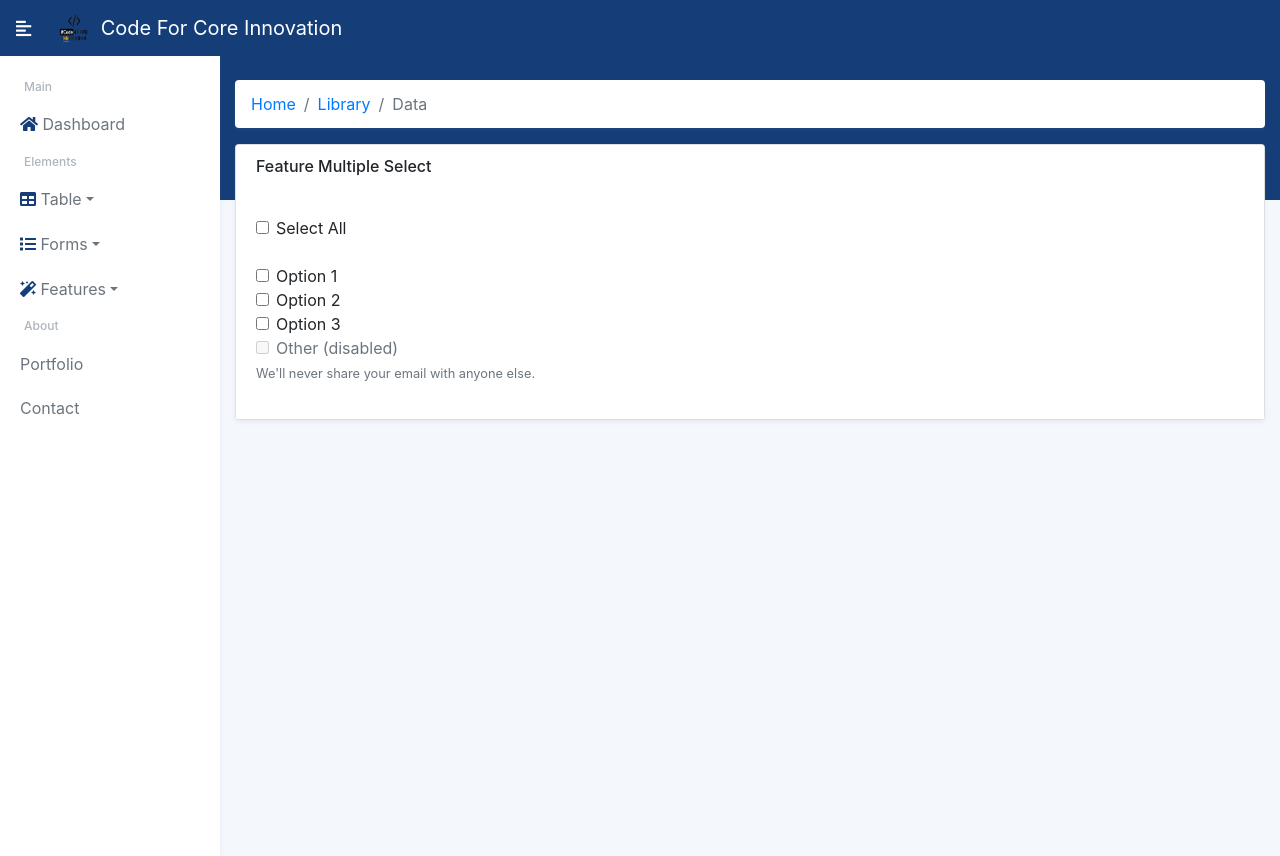
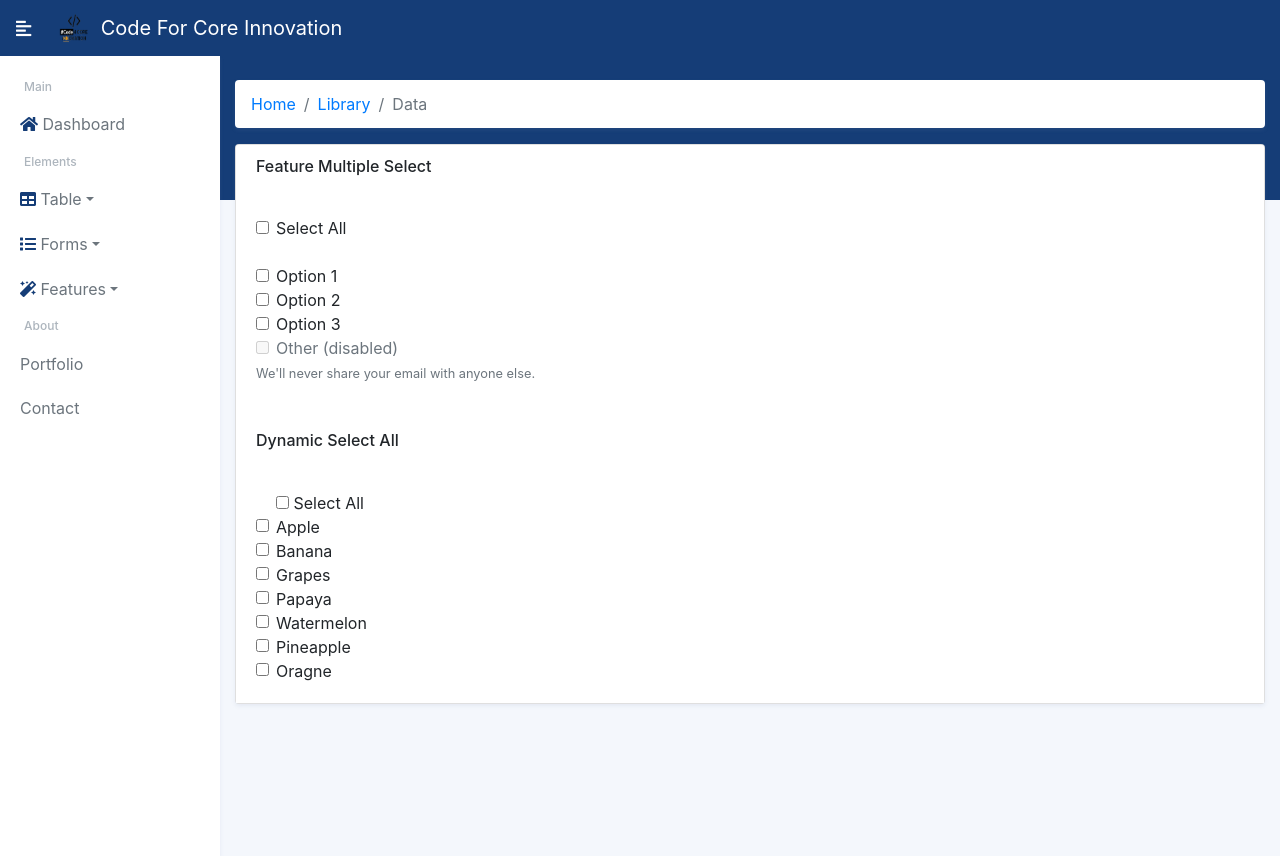
Before and after one commit to aadarshachapagain/Django_boiler_plate, a Django app: page /features/multipleselect/ in a window 1280 px wide. Run offline with Django 3.2, Linux system fonts and the light colour scheme; some libraries are stand-ins or nearby versions.

Commit message:
multi select update

```diff
--- a/default_django_project/templates/registration/login.html
+++ b/default_django_project/templates/registration/login.html
@@ -18,7 +18,7 @@
             <div class="row justify-content-center">
                 <div class="col-md-8">
                     <div class="card">
-                        <div class="card-header">Admin Login</div>
+                        <div class="card-header"><h3>Admin Login</h3></div>
                         <div class="card-body">
                             <form method="POST" id="valid_form" enctype="multipart/form-data">
                                 {% csrf_token %}
--- a/features/templates/features/multiple_select/multipleselect.html
+++ b/features/templates/features/multiple_select/multipleselect.html
@@ -43,6 +43,26 @@
                             </div>
                         </form>
                     </div>
+
+                    <div class="card-header">
+                        <h6>Dynamic Select All</h6>
+                    </div>
+                    <div class="card-body">
+                        <form method="POST" enctype="multipart/form-data">
+                            {% csrf_token %}
+                            <div class="form-check">
+                                <input type="checkbox" id="select_all"/> <label class="form-check-label"> Select All</label><br>
+                                <input class="checkbox form-check-input" type="checkbox" name="check[]"> <label class="form-check-label"> Apple</label><br>
+                                <input class="checkbox form-check-input" type="checkbox" name="check[]"> <label class="form-check-label"> Banana</label><br>
+                                <input class="checkbox form-check-input" type="checkbox" name="check[]"> <label class="form-check-label"> Grapes</label><br>
+                                <input class="checkbox form-check-input" type="checkbox" name="check[]"> <label class="form-check-label"> Papaya</label><br>
+                                <input class="checkbox form-check-input" type="checkbox" name="check[]"> <label class="form-check-label"> Watermelon</label><br>
+                                <input class="checkbox form-check-input" type="checkbox" name="check[]"> <label class="form-check-label"> Pineapple</label><br>
+                                <input class="checkbox form-check-input" type="checkbox" name="check[]"> <label class="form-check-label"> Oragne</label><br>
+                            </div>
+
+                        </form>
+                    </div>
                 </div>
             </div>
         </div>
@@ -50,4 +70,5 @@
 {% endblock %}
 {% block js %}
     <script type="text/javascript" src="{% static 'features/js/multiple_select/multipleselect.js' %}"></script>
+    <script type="text/javascript" src="{% static 'features/js/multiple_select/dynamic_multi_select.js' %}"></script>
 {% endblock %}
--- a/responsive_form/templates/base_site/header.html
+++ b/responsive_form/templates/base_site/header.html
@@ -6,6 +6,9 @@
         <img src="{% static 'responsive_form/img/logo.png' %}" width="30" height="30"
              class="d-inline-block align-top" alt="logo">&nbsp
             Code For Core Innovation
+        <div class="">
+
+        </div>
     </a>
 </nav>
 
--- /dev/null
+++ b/static/features/css/image_drag_and_drop/image_drag_and_drop.css
@@ -0,0 +1,3 @@
+.dropzone{
+    border-radius: 22px;
+}
--- /dev/null
+++ b/static/features/js/multiple_select/dynamic_multi_select.js
@@ -0,0 +1,16 @@
+//select all checkboxes
+$("#select_all").change(function(){  //"select all" change
+    $(".checkbox").prop('checked', $(this).prop("checked")); //change all ".checkbox" checked status
+});
+
+//".checkbox" change
+$('.checkbox').change(function(){
+	//uncheck "select all", if one of the listed checkbox item is unchecked
+    if(false == $(this).prop("checked")){ //if this item is unchecked
+        $("#select_all").prop('checked', false); //change "select all" checked status to false
+    }
+	//check "select all" if all checkbox items are checked
+	if ($('.checkbox:checked').length == $('.checkbox').length ){
+		$("#select_all").prop('checked', true);
+	}
+});
--- a/static/responsive_form/css/base.css
+++ b/static/responsive_form/css/base.css
@@ -18,6 +18,7 @@
 }
 .secondary-background {
     background-color: #153d77;
+    /*background-color: #007718;*/
     width: 100%;
     height: 200px;
     position: absolute;
--- a/static/responsive_form/css/sidebar.css
+++ b/static/responsive_form/css/sidebar.css
@@ -74,6 +74,7 @@
 
 .ul-sidebar i {
     color: #153d77;
+    /*color: #007718;*/
 }
 
 .ul-sidebar a {
@@ -84,6 +85,7 @@
 .ul-sidebar a:hover {
     font-weight: bold;
     color: #153d77;
+    /*color: #007718;*/
 }
 
 .sidebar-header {
```
Also changed, not shown: default_django_project/templates/registration/sign_base.html (+31 -35 lines), image_handler/templates/image_drag_and_drop/image_drag_and_drop.html (+6 -50 lines), static/features/js/image_drag_and_drop/image_drag_and_drop.js (added, +47 -0 lines), db.sqlite3, media/13_-_xbyQf1L.png (added), media/14_-_jBRUCGW.png (added), media/17_-_aNEsGwQ.png (added), my_folder/117344284_1387361178127678_6828125650885802821_n.jpg (added), my_folder/IMG_20191118_102838.jpg (added), my_folder/bloodallianceImage.jpg (added).
